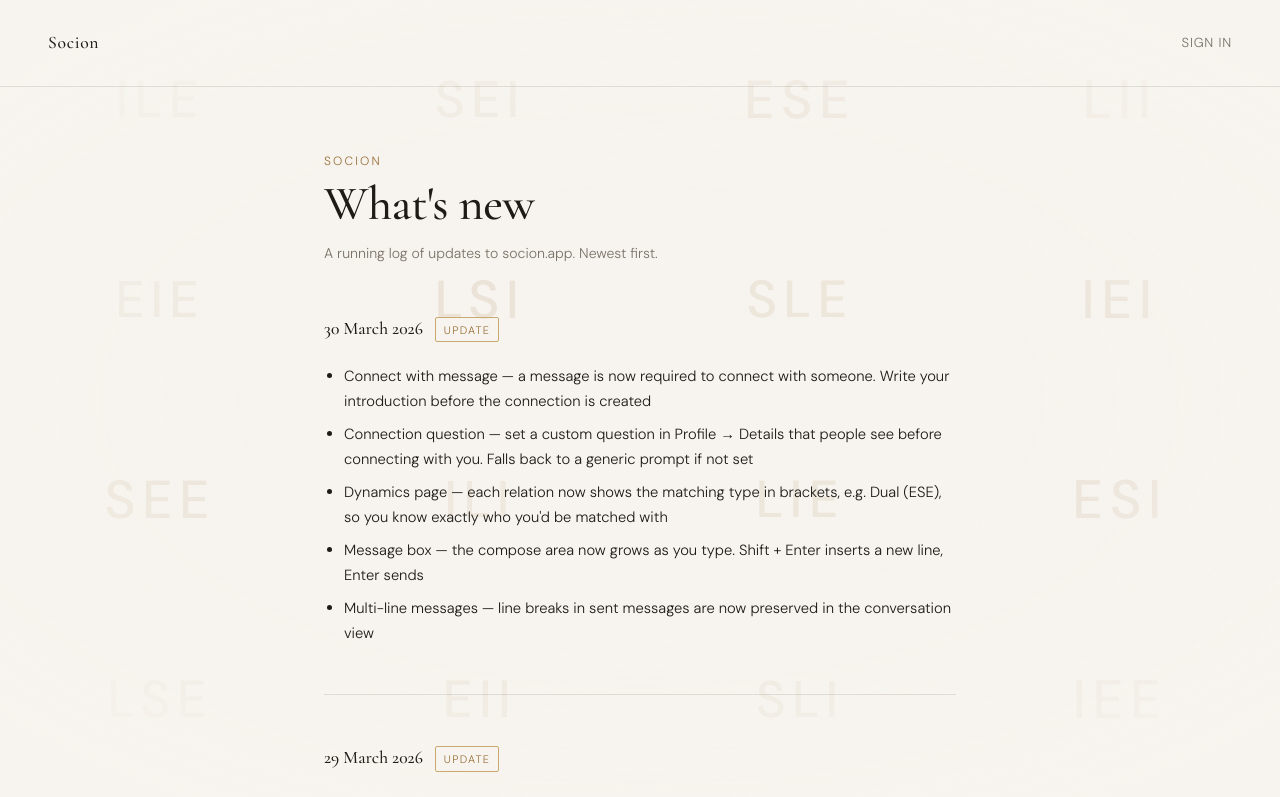
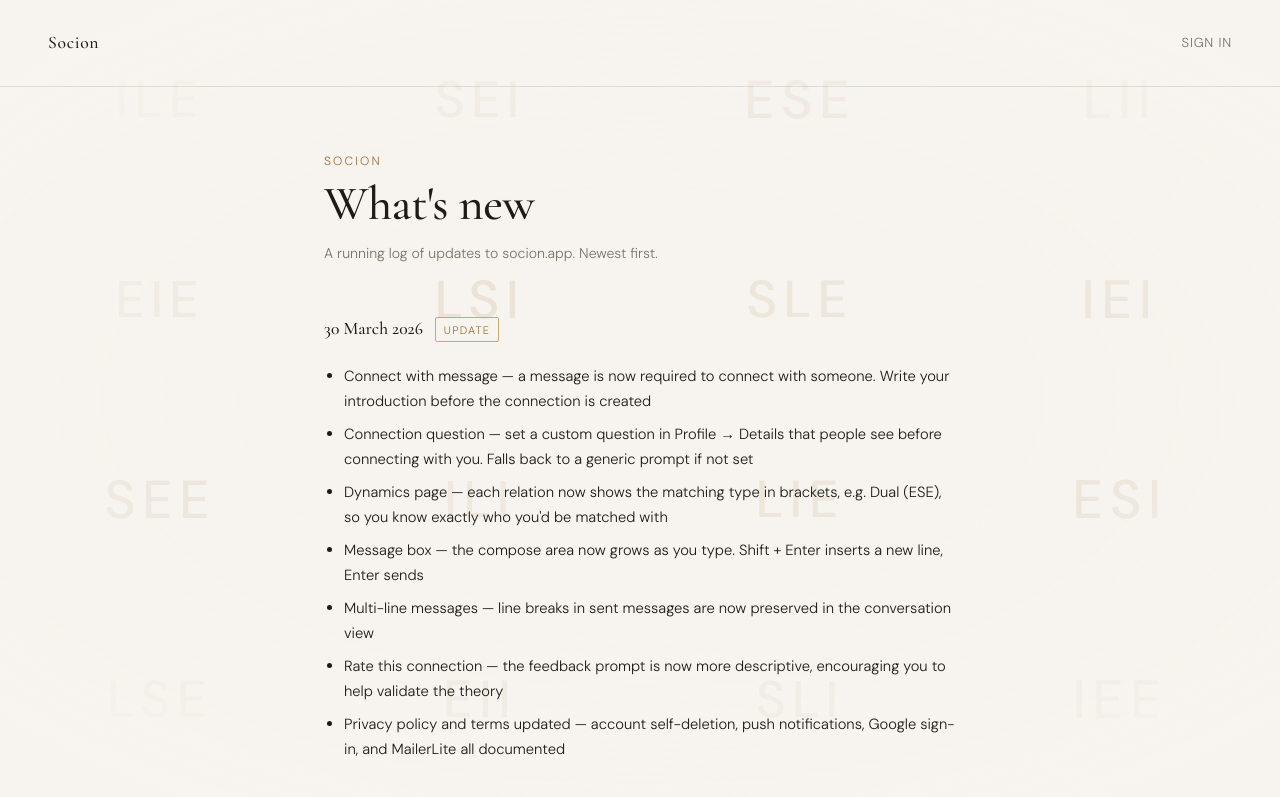
Before and after one commit to sstern42/socionics-match, a React (Vite) app: page /changelog in a window 1280 px wide. Shown: the top 797 px of the page. Built offline with nearby package versions, Linux system fonts and the light colour scheme; no server answers.

Commit message:
Add files via upload

```diff
--- a/src/pages/Changelog.jsx
+++ b/src/pages/Changelog.jsx
@@ -10,6 +10,8 @@
       'Dynamics page — each relation now shows the matching type in brackets, e.g. Dual (ESE), so you know exactly who you\'d be matched with',
       'Message box — the compose area now grows as you type. Shift + Enter inserts a new line, Enter sends',
       'Multi-line messages — line breaks in sent messages are now preserved in the conversation view',
+      'Rate this connection — the feedback prompt is now more descriptive, encouraging you to help validate the theory',
+      'Privacy policy and terms updated — account self-deletion, push notifications, Google sign-in, and MailerLite all documented',
     ],
   },
   {
```
